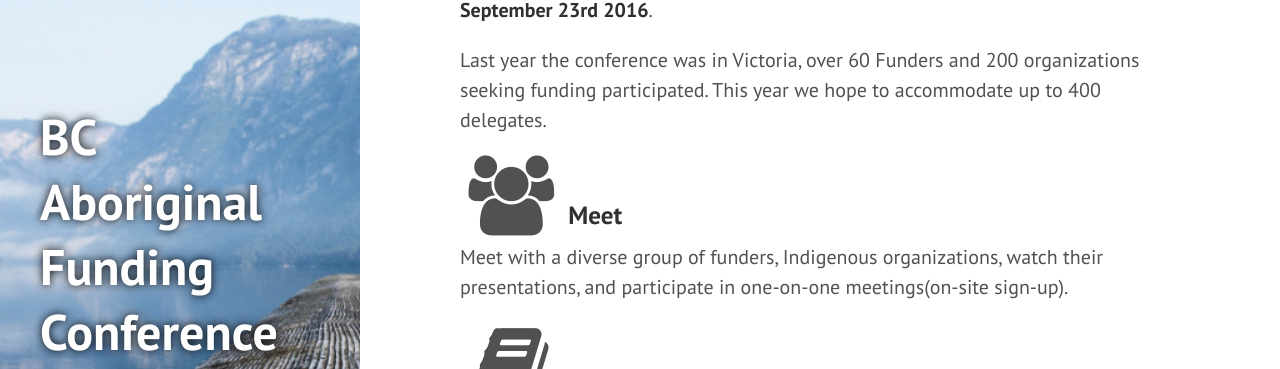
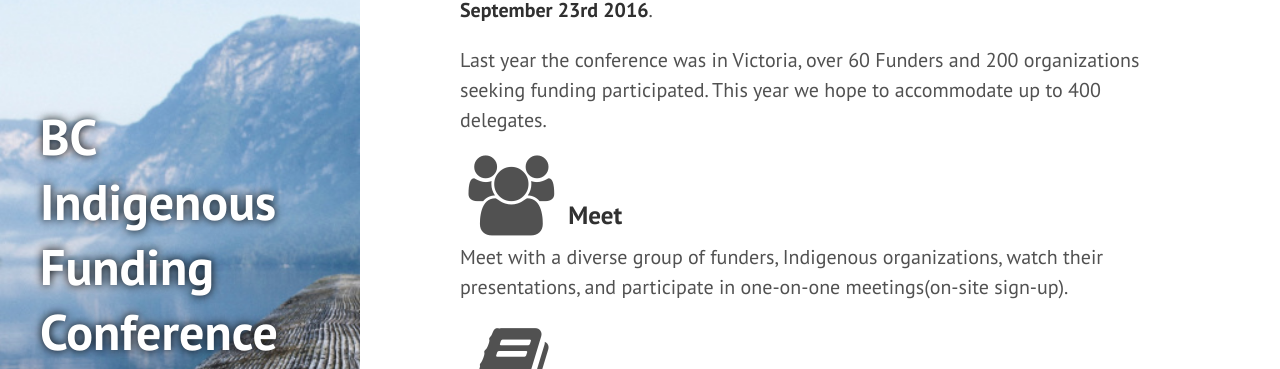
Before and after one commit to BCAAFC/funding-conference-2016, a Jekyll site: the page built from index.md, in a window 1280 px wide. Shown: the part 186-555 px from the top of the page. Built offline with Jekyll 4.4.1, drawn with Linux system fonts in a browser that asks for light colours; nearby versions of some CDN libraries; Markdown is read by kramdown in place of the engine named in the settings.

Commit message:
Updated title. Closes #1

```diff
--- a/_config.yml
+++ b/_config.yml
@@ -8,7 +8,7 @@ paginate:         5
 paginate_path:    "/news/:num"
 
 # Setup
-title:            'BC Aboriginal Funding Conference'
+title:            'BC Indigenous Funding Conference'
 tagline:          'Connecting organizations with funders.'
 description:      ''
 url:              '//funding-conference.bcaafc.com'
```
